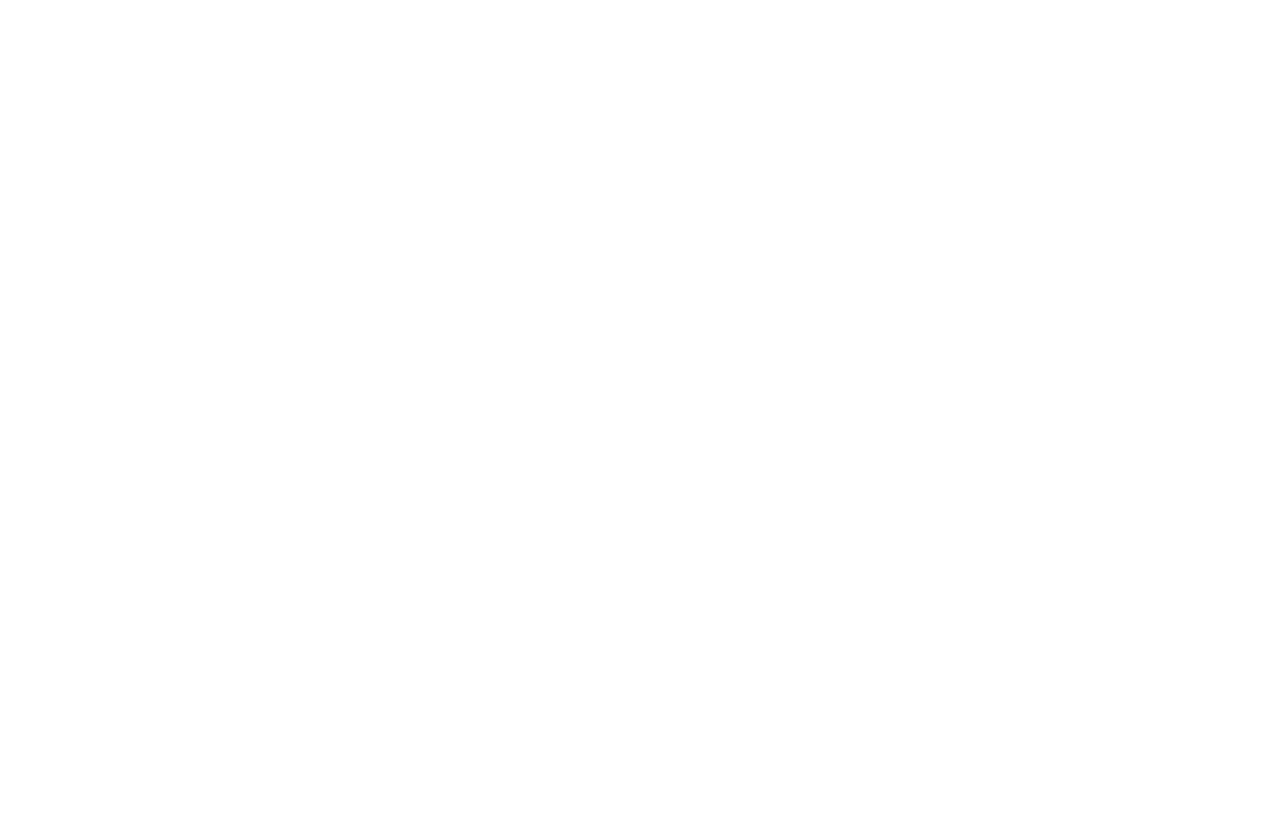
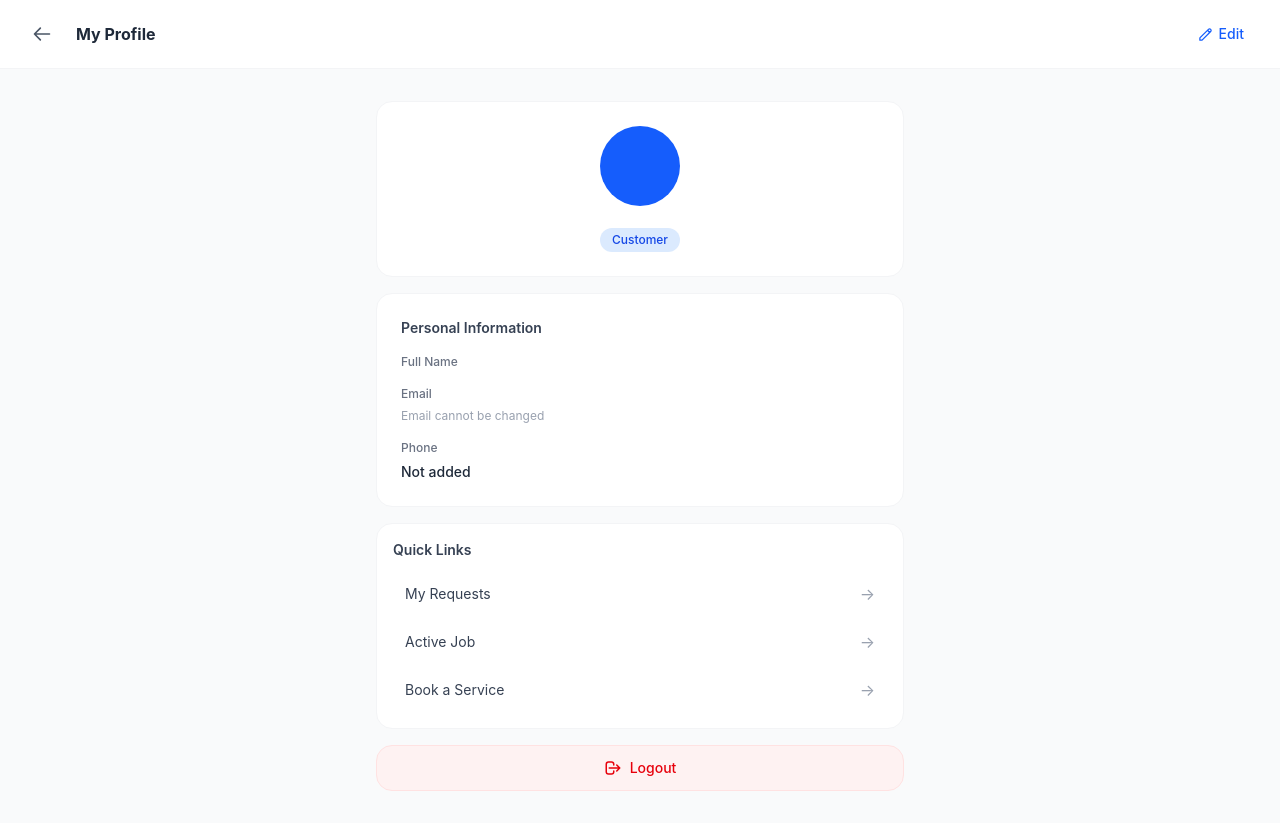
Before and after one commit to SaurabhTomer/InstantFix, a React (Vite) app in the folder client/: page /customer/profile in a window 1280 px wide. Before the commit this address had no page. Before the commit the page ends 800 px from the top, so only its background shows below. Built offline with nearby package versions, Linux system fonts and the light colour scheme.

Commit message:
feat: add Profile page with profile fetching and updating functionality

```diff
--- a/client/src/App.jsx
+++ b/client/src/App.jsx
@@ -6,6 +6,7 @@
    import Dashboard from './pages/customer/Dashboard'
    import Booking from './pages/customer/Booking'
 import RequestHistory from './pages/customer/RequestHistory'
+import Profile from './pages/customer/Profile'
 
 const App = () => {
   return (
@@ -18,6 +19,7 @@
         <Route path="/admin/dashboard" element={<div>Admin Dashboard</div>} />
         <Route path="/pending" element={<div>Account Pending Approval</div>} />
         <Route path="/" element={<Home />} />
+        <Route path="/customer/profile" element={<Profile />} />
         <Route path="/customer/requests" element={<RequestHistory />} />
         <Route path="/customer/dashboard" element={<Dashboard />} />
         <Route path="/customer/booking" element={<Booking />} />
--- /dev/null
+++ b/client/src/hooks/useFetchProfile.js
@@ -0,0 +1,29 @@
+import { useEffect } from 'react'
+import { useDispatch, useSelector } from 'react-redux'
+import axios from 'axios'
+import { setUser } from '../store/slices/authSlice'
+
+const useFetchProfile = () => {
+  const dispatch = useDispatch()
+  const { accessToken } = useSelector((state) => state.auth)
+
+  useEffect(() => {
+    if (!accessToken) return
+
+    const fetchProfile = async () => {
+      try {
+        const res = await axios.get('http://localhost:5000/api/auth/me', {
+          headers: { Authorization: `Bearer ${accessToken}` },
+          withCredentials: true
+        })
+        dispatch(setUser({ user: res.data.user, accessToken }))
+      } catch (err) {
+        console.log(err)
+      }
+    }
+
+    fetchProfile()
+  }, [accessToken])
+}
+
+export default useFetchProfile
--- /dev/null
+++ b/client/src/pages/customer/Profile.jsx
@@ -0,0 +1,207 @@
+import { useState } from 'react'
+import { useSelector, useDispatch } from 'react-redux'
+import { useNavigate } from 'react-router-dom'
+import axios from 'axios'
+import { HiOutlineArrowLeft, HiOutlinePencil, HiOutlineLogout } from 'react-icons/hi'
+import { clearAuth, setUser } from '../../store/slices/authSlice'
+import useFetchProfile from '../../hooks/useFetchProfile'
+
+const Profile = () => {
+
+    useFetchProfile()
+
+  const { user, accessToken } = useSelector((state) => state.auth)
+  const dispatch = useDispatch()
+  const navigate = useNavigate()
+
+  const [editing, setEditing] = useState(false)
+  const [loading, setLoading] = useState(false)
+  const [error, setError] = useState(null)
+  const [success, setSuccess] = useState(null)
+
+  const [formData, setFormData] = useState({
+    name: user?.name || '',
+    phone: user?.phone || ''
+  })
+
+  const handleChange = (e) => {
+    setFormData({ ...formData, [e.target.name]: e.target.value })
+  }
+
+  const handleUpdate = async () => {
+    setLoading(true)
+    setError(null)
+    setSuccess(null)
+    try {
+      const res = await axios.put(
+        'http://localhost:5000/api/user/profile',
+        formData,
+        {
+          headers: { Authorization: `Bearer ${accessToken}` },
+          withCredentials: true
+        }
+      )
+      dispatch(setUser({ user: res.data.user, accessToken }))
+      setSuccess('Profile updated successfully')
+      setEditing(false)
+    } catch (err) {
+      setError(err.response?.data?.message || 'Something went wrong')
+    } finally {
+      setLoading(false)
+    }
+  }
+
+  const handleLogout = async () => {
+    try {
+      await axios.post(
+        'http://localhost:5000/api/auth/logout',
+        {},
+        {
+          headers: { Authorization: `Bearer ${accessToken}` },
+          withCredentials: true
+        }
+      )
+    } catch (err) {
+      console.log(err)
+    } finally {
+      dispatch(clearAuth())
+      navigate('/login')
+    }
+  }
+
+
+
+  return (
+    <div className="min-h-screen bg-gray-50">
+
+      {/* Header */}
+      <div className="bg-white border-b border-gray-100 px-6 py-4 flex items-center justify-between sticky top-0 z-10">
+        <div className="flex items-center gap-4">
+          <button
+            onClick={() => navigate('/customer/dashboard')}
+            className="p-2 hover:bg-gray-100 rounded-xl transition"
+          >
+            <HiOutlineArrowLeft size={20} className="text-gray-600" />
+          </button>
+          <h1 className="text-base font-bold text-gray-800">My Profile</h1>
+        </div>
+        <button
+          onClick={() => setEditing(!editing)}
+          className="flex items-center gap-1.5 text-sm text-blue-600 font-medium hover:bg-blue-50 px-3 py-1.5 rounded-xl transition"
+        >
+          <HiOutlinePencil size={15} />
+          {editing ? 'Cancel' : 'Edit'}
+        </button>
+      </div>
+
+      <div className="max-w-xl mx-auto px-6 py-8 space-y-4">
+
+        {/* Avatar + Name */}
+        <div className="bg-white border border-gray-100 rounded-2xl p-6 flex flex-col items-center text-center">
+          <div className="w-20 h-20 bg-blue-600 rounded-full flex items-center justify-center text-white text-3xl font-bold mb-3">
+            {user?.name?.[0]?.toUpperCase()}
+          </div>
+          <h2 className="text-lg font-bold text-gray-800">{user?.name}</h2>
+          <p className="text-sm text-gray-400 mt-0.5">{user?.email}</p>
+          <span className="mt-2 bg-blue-100 text-blue-700 text-xs font-medium px-3 py-1 rounded-full">
+            Customer
+          </span>
+        </div>
+
+        {/* Error / Success */}
+        {error && (
+          <div className="bg-red-50 border border-red-200 rounded-xl px-4 py-3">
+            <p className="text-red-600 text-sm">{error}</p>
+          </div>
+        )}
+        {success && (
+          <div className="bg-green-50 border border-green-200 rounded-xl px-4 py-3">
+            <p className="text-green-600 text-sm">{success}</p>
+          </div>
+        )}
+
+        {/* Profile Details */}
+        <div className="bg-white border border-gray-100 rounded-2xl p-6 space-y-4">
+          <h3 className="text-sm font-semibold text-gray-700">Personal Information</h3>
+
+          <div>
+            <label className="block text-xs font-medium text-gray-500 mb-1.5">Full Name</label>
+            {editing ? (
+              <input
+                type="text"
+                name="name"
+                value={formData.name}
+                onChange={handleChange}
+                className="w-full px-4 py-2.5 rounded-xl border border-gray-200 text-sm focus:outline-none focus:ring-2 focus:ring-blue-500 focus:border-transparent transition"
+              />
+            ) : (
+              <p className="text-sm text-gray-800 font-medium">{user?.name}</p>
+            )}
+          </div>
+
+          <div>
+            <label className="block text-xs font-medium text-gray-500 mb-1.5">Email</label>
+            <p className="text-sm text-gray-800 font-medium">{user?.email}</p>
+            <p className="text-xs text-gray-400 mt-0.5">Email cannot be changed</p>
+          </div>
+
+          <div>
+            <label className="block text-xs font-medium text-gray-500 mb-1.5">Phone</label>
+            {editing ? (
+              <input
+                type="text"
+                name="phone"
+                value={formData.phone}
+                onChange={handleChange}
+                className="w-full px-4 py-2.5 rounded-xl border border-gray-200 text-sm focus:outline-none focus:ring-2 focus:ring-blue-500 focus:border-transparent transition"
+              />
+            ) : (
+              <p className="text-sm text-gray-800 font-medium">{user?.phone || 'Not added'}</p>
+            )}
+          </div>
+
+          {editing && (
+            <button
+              onClick={handleUpdate}
+              disabled={loading}
+              className="w-full bg-blue-600 hover:bg-blue-700 text-white font-medium py-2.5 rounded-xl text-sm transition disabled:opacity-60 disabled:cursor-not-allowed"
+            >
+              {loading ? 'Saving...' : 'Save Changes'}
+            </button>
+          )}
+        </div>
+
+        {/* Quick Links */}
+        <div className="bg-white border border-gray-100 rounded-2xl p-4 space-y-1">
+          <h3 className="text-sm font-semibold text-gray-700 mb-3">Quick Links</h3>
+          {[
+            { label: 'My Requests', path: '/customer/requests' },
+            { label: 'Active Job', path: '/customer/active' },
+            { label: 'Book a Service', path: '/customer/booking' },
+          ].map((item) => (
+            <button
+              key={item.label}
+              onClick={() => navigate(item.path)}
+              className="w-full flex items-center justify-between px-3 py-2.5 rounded-xl hover:bg-gray-50 transition"
+            >
+              <span className="text-sm text-gray-700">{item.label}</span>
+              <span className="text-gray-400">→</span>
+            </button>
+          ))}
+        </div>
+
+        {/* Logout */}
+        <button
+          onClick={handleLogout}
+          className="w-full flex items-center justify-center gap-2 bg-red-50 hover:bg-red-100 text-red-600 font-medium py-3 rounded-2xl text-sm transition border border-red-100"
+        >
+          <HiOutlineLogout size={18} />
+          Logout
+        </button>
+
+      </div>
+    </div>
+  )
+}
+
+export default Profile
```
Also changed, not shown: 2 other files (tests, documents, lock files or other folders).
